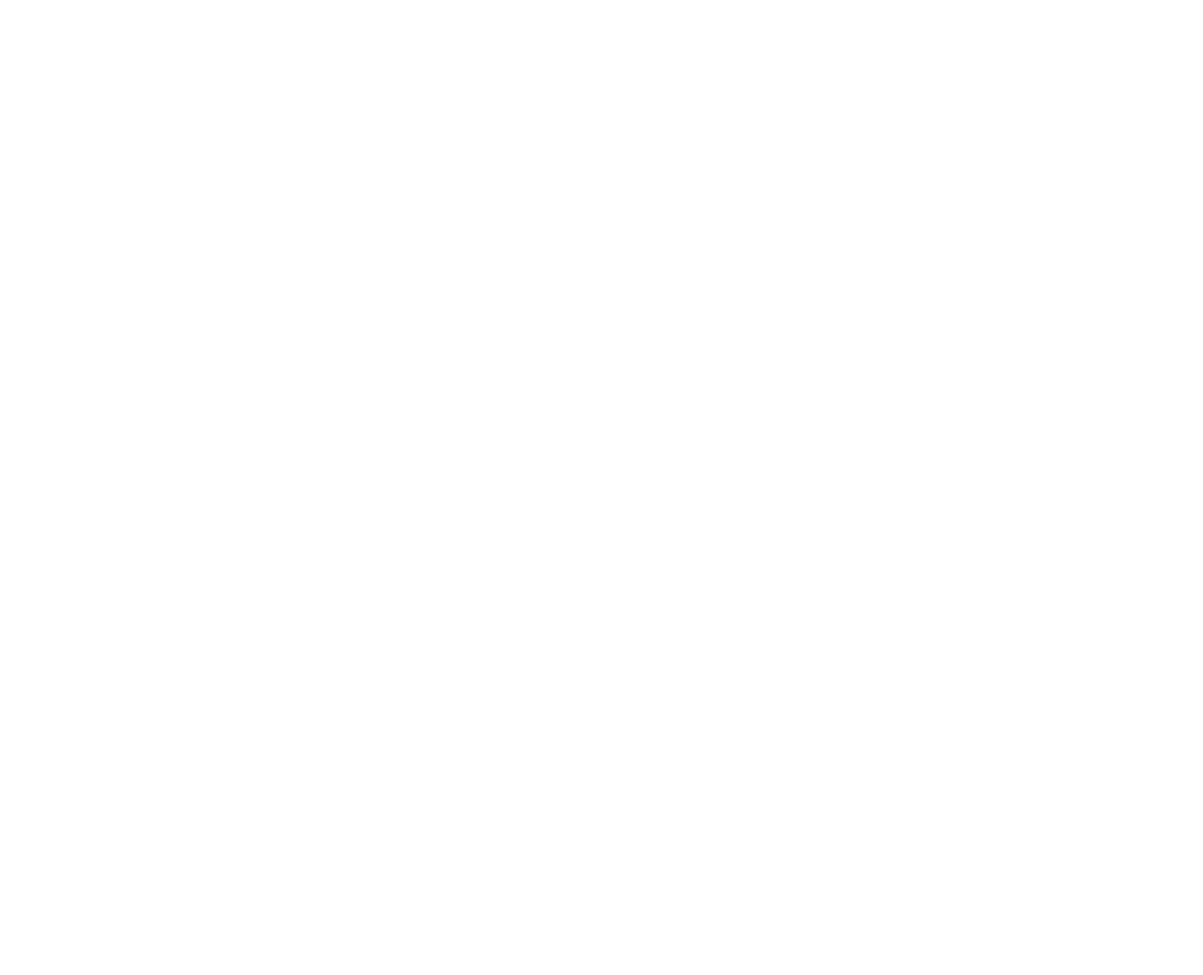
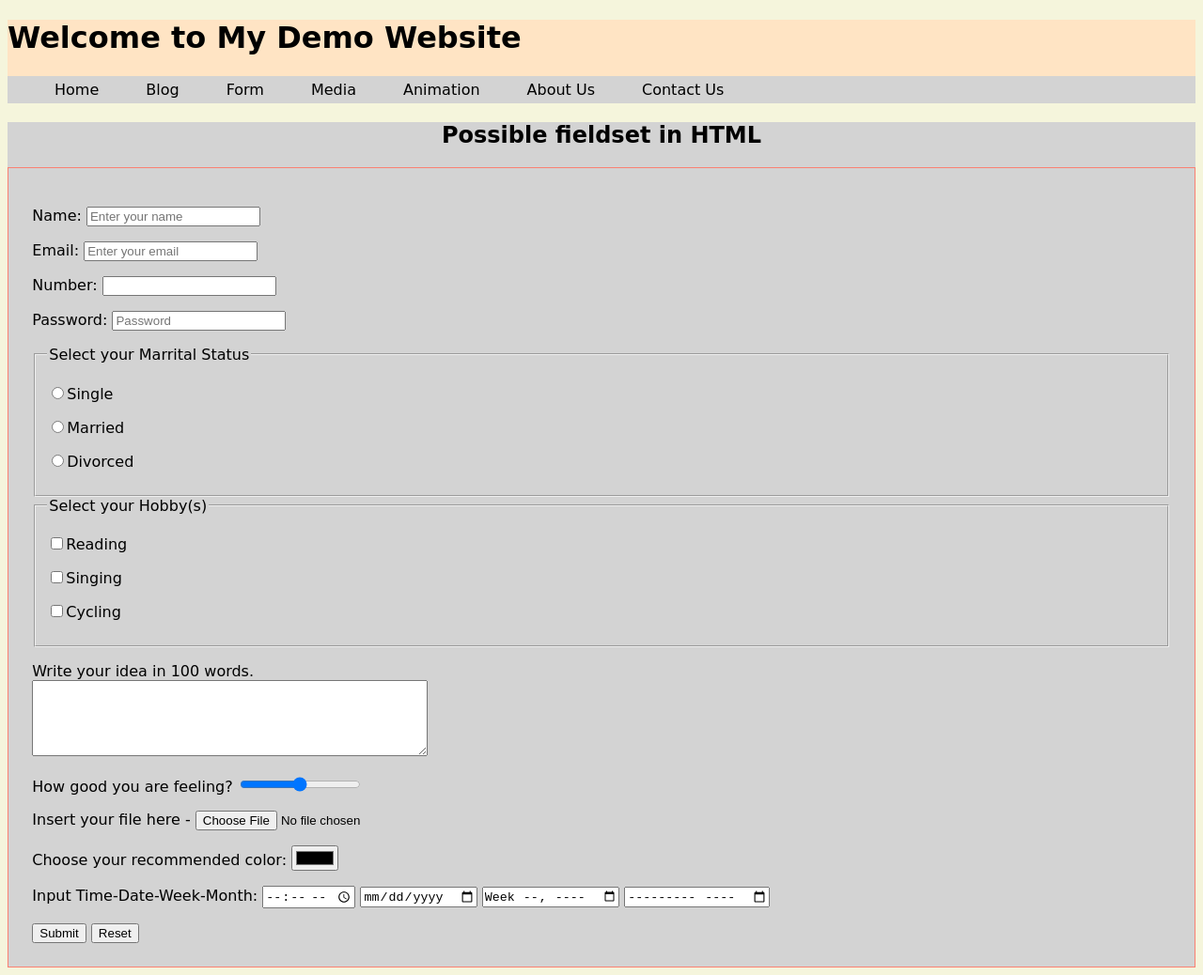
Before and after one commit to sraboni-bhuiyan/demo-website-01, a plain HTML site: page form.html in a window 1280 px wide. Shown: the whole page at 94% size. Before the commit the page ends 800 px from the top, so only its background shows below. Drawn offline with Linux system fonts and the light colour scheme; a web font is replaced by a local one.

Commit message:
new changes added

```diff
--- a/form.html
+++ b/form.html
@@ -0,0 +1,90 @@
+<!DOCTYPE html>
+<html lang="en">
+<head>
+    <meta charset="UTF-8">
+    <meta http-equiv="X-UA-Compatible" content="IE=edge">
+    <meta name="viewport" content="width=device-width, initial-scale=1.0">
+    <title>Demo-Website</title>
+    <link rel="preconnect" href="https://fonts.googleapis.com">
+    <link rel="preconnect" href="https://fonts.gstatic.com" crossorigin>
+    <link href="https://fonts.googleapis.com/css2?family=Luxurious+Roman&display=swap" rel="stylesheet">
+    <link rel="stylesheet" href="styles/style.css">
+    <link rel="stylesheet" href="styles/nav.css">
+    <link rel="stylesheet" href="styles/form.css">
+</head>
+<body>
+    <header class="header">
+        <h1>Welcome to My Demo Website</h1>
+        <nav>
+            <ul>
+                <li><a href="index.html">Home</a></li>
+                <li><a href="blog.html">Blog</a>
+                    <ul class="dropdown">
+                        <li><a href="">link-1</a></li>
+                        <li><a href="">link-2</a></li>
+                        <li><a href="">link-3</a></li>
+                        <li><a href="">link-4</a></li>
+                        <li><a href="">link-5</a></li>
+                    </ul>
+                </li>
+                <li><a href="form.html">Form</a></li>
+                <li><a href="">Media</a></li>
+                <li><a href="">Animation</a></li>
+                <li><a href="">About Us</a></li>
+                <li><a href="">Contact Us</a></li>
+            </ul>
+        </nav>
+    </header>
+
+    <main>
+        <div id="form-body">
+            <h2>Possible fieldset in HTML</h2>
+            <form action="">
+                <p>Name: <input type="text" name="name" placeholder="Enter your name"></p>
+                <p>Email: <input type="email" name="email" placeholder="Enter your email"></p>
+                <p>Number: <input type="number" name="number"></p>
+                <p>Password: <input type="password" name="password" placeholder="Password"></p>
+                <fieldset>
+                    <legend>Select your Marrital Status</legend>
+                    <label for="single">
+                        <p><input type="radio" name="status" id="single">Single</p>
+                    </label>
+                    <label for="married">
+                        <p><input type="radio" name="status" id="married">Married</p>
+                    </label>
+                    <label for="divorced">
+                        <p><input type="radio" name="status" id="divorced">Divorced</p>
+                    </label>
+                </fieldset>
+                <fieldset>
+                    <legend>Select your Hobby(s)</legend>
+                    <p><label for="reading"><input type="checkbox" name="hobby" id="reading">Reading</label></p>
+                    <p><label for="singing"><input type="checkbox" name="hobby" id="singing">Singing</label></p>
+                    <p><label for="cycling"><input type="checkbox" name="hobby" id="cycling">Cycling</label></p>
+                </fieldset>
+                <p>Write your idea in 100 words.
+                    <br>
+                    <textarea name="textarea" id="" cols="50" rows="5"></textarea>
+                </p>
+                <p>How good you are feeling?
+                    <input type="range" name="" id="">
+                </p>
+                <p>Insert your file here -
+                    <input type="file" name="" id="">
+                </p>
+                <p>Choose your recommended color:
+                    <input type="color" name="" id="">
+                </p>
+                <p>Input Time-Date-Week-Month:
+                    <input type="time" name="" id="">
+                    <input type="date" name="" id="">
+                    <input type="week" name="" id="">
+                    <input type="month" name="" id="">
+                </p>
+                <button type="submit">Submit</button>
+                <button type="reset">Reset</button>
+            </form>
+        </div>
+    </main>
+</body>
+</html>
--- /dev/null
+++ b/styles/form.css
@@ -0,0 +1,8 @@
+#form-body h2{
+    text-align: center;
+}
+
+form{
+    border: 1px solid salmon;
+    padding: 2%;
+}
--- a/styles/style.css
+++ b/styles/style.css
@@ -44,12 +44,23 @@ main{
     border-image-slice: 1;
     padding: 5px 0 5px 5px;
 }
+#overflow-box1{
+    overflow: hidden;
+}
+#overflow-text{
+    white-space: nowrap;
+    overflow: hidden;
+    text-overflow: ellipsis;
+}
+#overflow-box2{
+    overflow: scroll;
+    overflow-x: hidden;
+}
 .div-flex2{
     height: 300px;
     width: 48%;
     background-color: bisque;
     border: black 1px solid;
-    border-radius: 10px;
     margin: 1%;
     padding: 1%;
 }
```
Also changed, not shown: blog.html (+7 -3 lines), index.html (+3 -1 lines).
